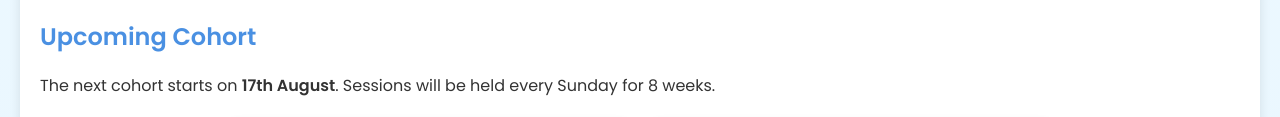
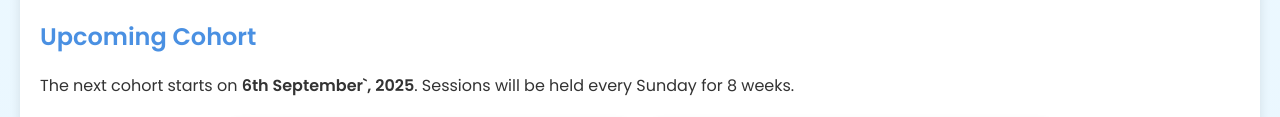
Before and after one commit to TheCuriousCurator/thecuriouscurator.github.io, a plain HTML site: page index.html in a window 1280 px wide. Shown: the part 1347-1464 px from the top of the page. Drawn offline with Linux system fonts and the light colour scheme.

Commit message:
modify the date

```diff
--- a/index.html
+++ b/index.html
@@ -443,7 +443,7 @@
 
     <section>
       <h2>Upcoming Cohort</h2>
-      <p>The next cohort starts on <strong>17th August</strong>. Sessions will be held every Sunday for 8 weeks.</p>
+      <p>The next cohort starts on <strong>6th September`, 2025</strong>. Sessions will be held every Sunday for 8 weeks.</p>
       <div class="calendar">
         <div class="month">
           <h3>August 2025</h3>
```
